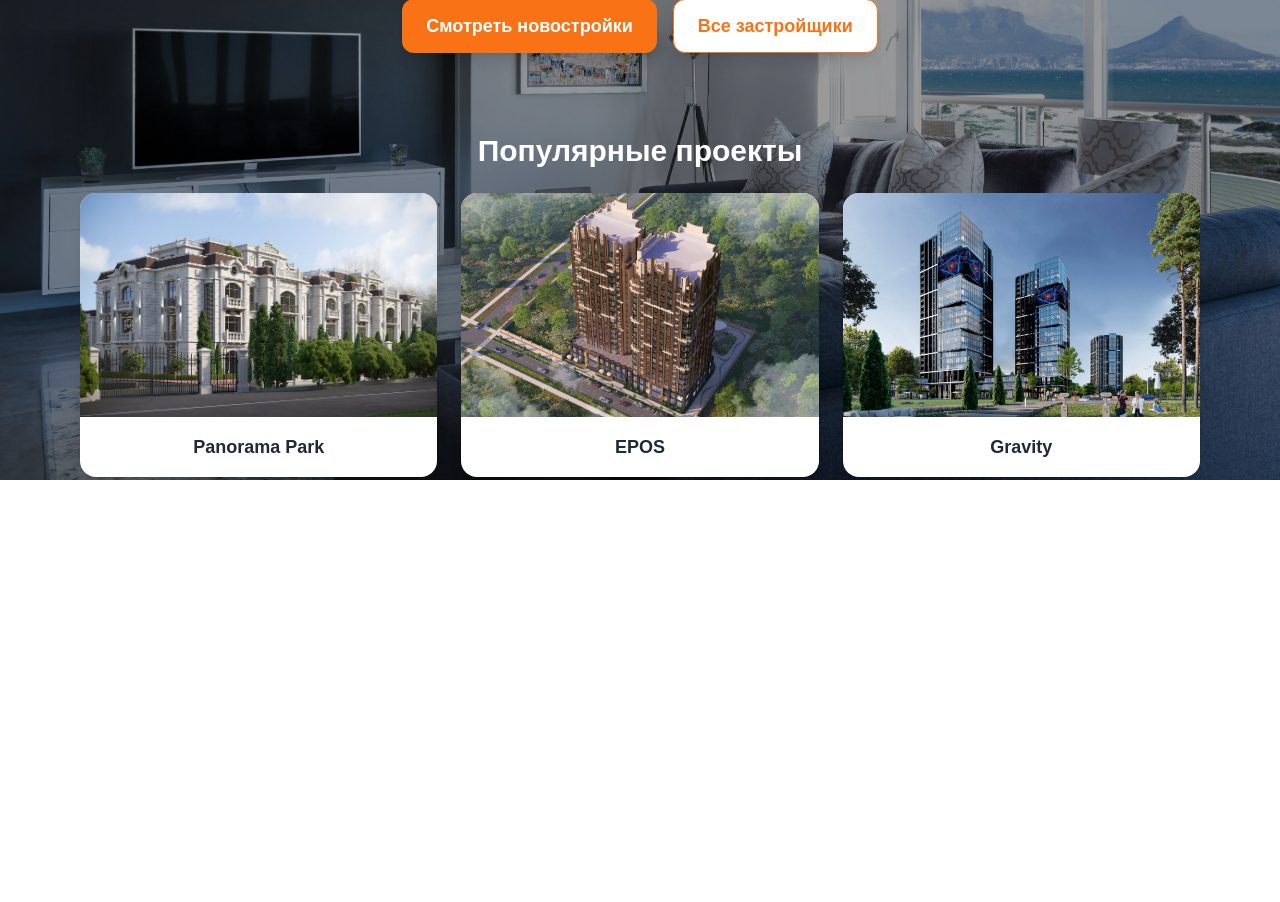
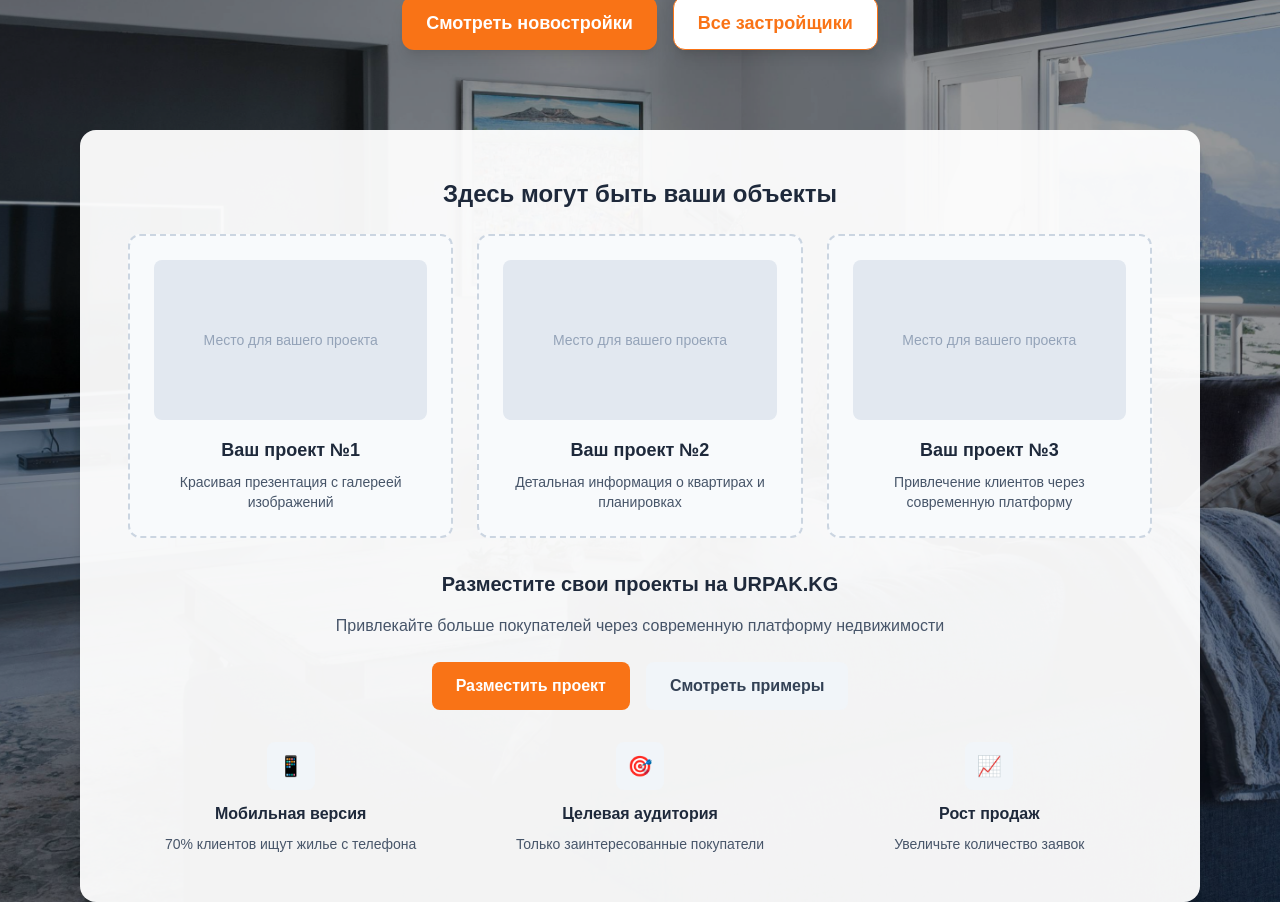
Before and after one commit to AtaiRuslanUulu/urpak-frontend, a Next.js app: page / in a window 1280 px wide. Shown: the part 320-1222 px from the top of the page. Before the commit the page ends 800 px from the top, so only its background shows below. Built offline with nearby package versions, Linux system fonts and the light colour scheme; no server answers.

Commit message:
feat: updated main page

```diff
--- a/app/apartments/[id]/page.tsx
+++ b/app/apartments/[id]/page.tsx
@@ -5,6 +5,7 @@ import { useEffect, useState } from "react";
 import Header from "@/components/Header";
 import Image from "next/image";
 import Link from "next/link";
+import { motion } from "framer-motion";
 
 interface Developer {
   id: number;
--- a/app/page.tsx
+++ b/app/page.tsx
@@ -56,37 +56,108 @@ export default function Home() {
           </div>
         </motion.div>
 
-        {/* Секция популярных проектов */}
+        {/* Секция для застройщиков */}
         <section className="relative z-10 mt-20 max-w-6xl w-full px-4">
-          <h2 className="text-3xl font-bold text-white mb-6 text-center">
-            Популярные проекты
-          </h2>
-          <div className="grid grid-cols-1 sm:grid-cols-2 md:grid-cols-3 gap-6">
-            {[
-              { src: "/images/panorama_park.jpg", title: "Panorama Park" },
-              { src: "/images/epos.jpg", title: "EPOS" },
-              { src: "/images/gravity.jpg", title: "Gravity" },
-            ].map((project, index) => (
-              <motion.div
-                key={index}
-                whileHover={{ scale: 1.03 }}
-                className="bg-white rounded-2xl shadow-lg overflow-hidden"
-              >
-                <Image
-                  src={project.src}
-                  alt={project.title}
-                  width={600}
-                  height={400}
-                  className="w-full h-56 object-cover"
-                />
-                <div className="p-4">
-                  <h3 className="text-lg font-semibold text-gray-800">
-                    {project.title}
-                  </h3>
+          <motion.div
+            initial={{ opacity: 0, y: 30 }}
+            animate={{ opacity: 1, y: 0 }}
+            transition={{ duration: 1, delay: 0.5 }}
+            className="bg-white bg-opacity-95 rounded-2xl shadow-lg p-8 md:p-12"
+          >
+            <h2 className="text-2xl font-bold text-slate-800 mb-6 text-center">
+              Здесь могут быть ваши объекты
+            </h2>
+
+            <div className="grid grid-cols-1 sm:grid-cols-2 md:grid-cols-3 gap-6 mb-8">
+              <div className="bg-slate-50 rounded-xl p-6 border-2 border-dashed border-slate-300 hover:border-slate-400 transition-colors">
+                <div className="w-full h-40 bg-slate-200 rounded-lg mb-4 flex items-center justify-center">
+                  <span className="text-slate-400 text-sm font-medium">Место для вашего проекта</span>
                 </div>
-              </motion.div>
-            ))}
-          </div>
+                <h3 className="text-lg font-semibold text-slate-800 mb-2">
+                  Ваш проект №1
+                </h3>
+                <p className="text-slate-600 text-sm">
+                  Красивая презентация с галереей изображений
+                </p>
+              </div>
+
+              <div className="bg-slate-50 rounded-xl p-6 border-2 border-dashed border-slate-300 hover:border-slate-400 transition-colors">
+                <div className="w-full h-40 bg-slate-200 rounded-lg mb-4 flex items-center justify-center">
+                  <span className="text-slate-400 text-sm font-medium">Место для вашего проекта</span>
+                </div>
+                <h3 className="text-lg font-semibold text-slate-800 mb-2">
+                  Ваш проект №2
+                </h3>
+                <p className="text-slate-600 text-sm">
+                  Детальная информация о квартирах и планировках
+                </p>
+              </div>
+
+              <div className="bg-slate-50 rounded-xl p-6 border-2 border-dashed border-slate-300 hover:border-slate-400 transition-colors">
+                <div className="w-full h-40 bg-slate-200 rounded-lg mb-4 flex items-center justify-center">
+                  <span className="text-slate-400 text-sm font-medium">Место для вашего проекта</span>
+                </div>
+                <h3 className="text-lg font-semibold text-slate-800 mb-2">
+                  Ваш проект №3
+                </h3>
+                <p className="text-slate-600 text-sm">
+                  Привлечение клиентов через современную платформу
+                </p>
+              </div>
+            </div>
+
+            <div className="text-center">
+              <h3 className="text-xl font-bold text-slate-800 mb-4">
+                Разместите свои проекты на URPAK.KG
+              </h3>
+              <p className="text-slate-600 mb-6 max-w-2xl mx-auto">
+                Привлекайте больше покупателей через современную платформу недвижимости
+              </p>
+
+              <div className="flex flex-col sm:flex-row gap-4 justify-center">
+                <motion.button
+                  whileHover={{ scale: 1.05 }}
+                  className="px-6 py-3 bg-orange-500 text-white rounded-lg font-semibold hover:bg-orange-600 transition-colors"
+                  onClick={() => router.push("/contacts")}
+                >
+                  Разместить проект
+                </motion.button>
+                <motion.button
+                  whileHover={{ scale: 1.05 }}
+                  className="px-6 py-3 bg-slate-100 text-slate-700 rounded-lg font-semibold hover:bg-slate-200 transition-colors"
+                  onClick={() => router.push("/developers")}
+                >
+                  Смотреть примеры
+                </motion.button>
+              </div>
+            </div>
+
+            <div className="mt-8 grid grid-cols-1 md:grid-cols-3 gap-6 text-center">
+              <div>
+                <div className="w-12 h-12 bg-slate-100 rounded-lg flex items-center justify-center mx-auto mb-3">
+                  <span className="text-slate-600 text-xl">📱</span>
+                </div>
+                <h4 className="font-semibold text-slate-800 mb-2">Мобильная версия</h4>
+                <p className="text-slate-600 text-sm">70% клиентов ищут жилье с телефона</p>
+              </div>
+
+              <div>
+                <div className="w-12 h-12 bg-slate-100 rounded-lg flex items-center justify-center mx-auto mb-3">
+                  <span className="text-slate-600 text-xl">🎯</span>
+                </div>
+                <h4 className="font-semibold text-slate-800 mb-2">Целевая аудитория</h4>
+                <p className="text-slate-600 text-sm">Только заинтересованные покупатели</p>
+              </div>
+
+              <div>
+                <div className="w-12 h-12 bg-slate-100 rounded-lg flex items-center justify-center mx-auto mb-3">
+                  <span className="text-slate-600 text-xl">📈</span>
+                </div>
+                <h4 className="font-semibold text-slate-800 mb-2">Рост продаж</h4>
+                <p className="text-slate-600 text-sm">Увеличьте количество заявок</p>
+              </div>
+            </div>
+          </motion.div>
         </section>
       </main>
     </div>
```
